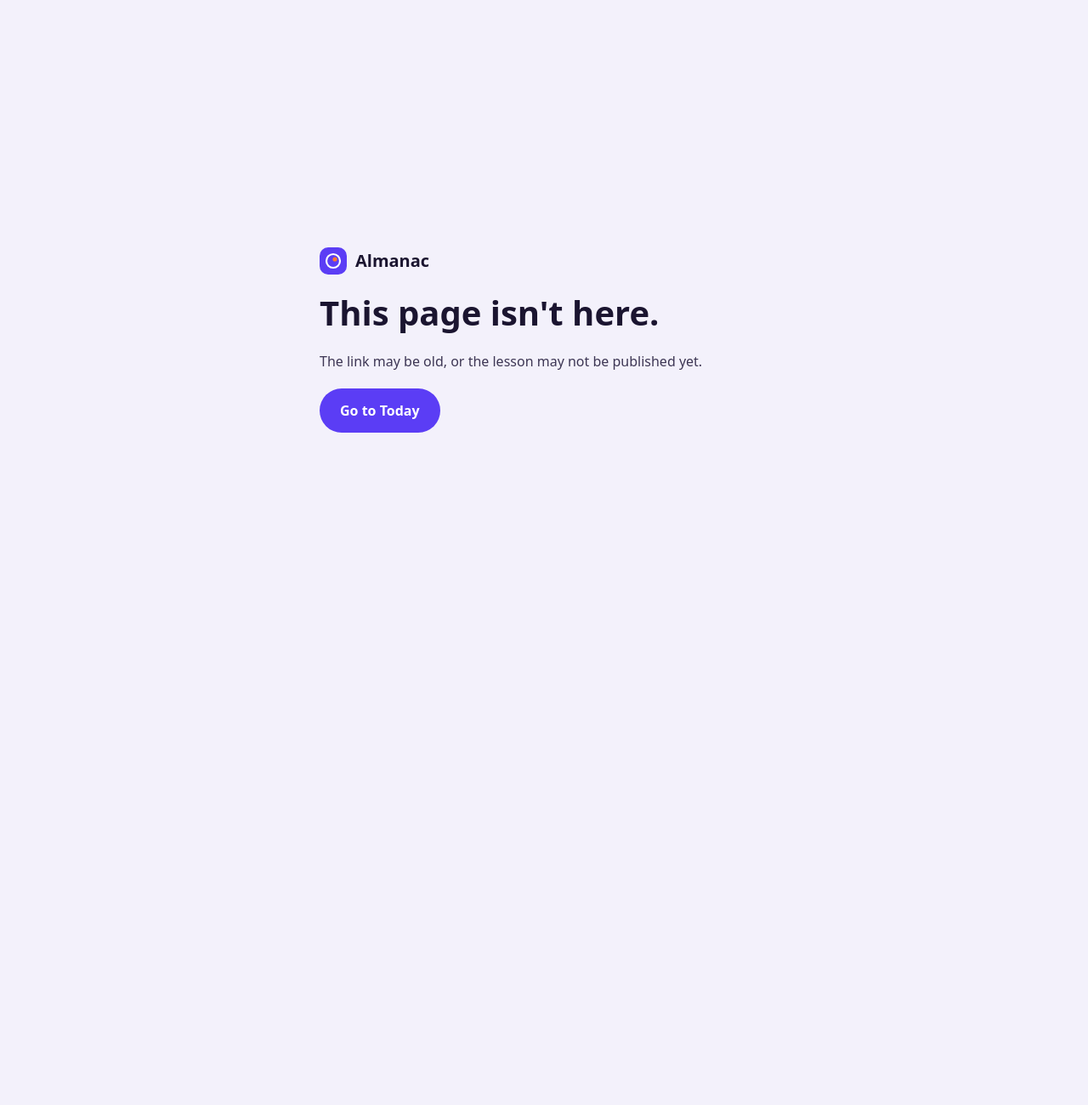
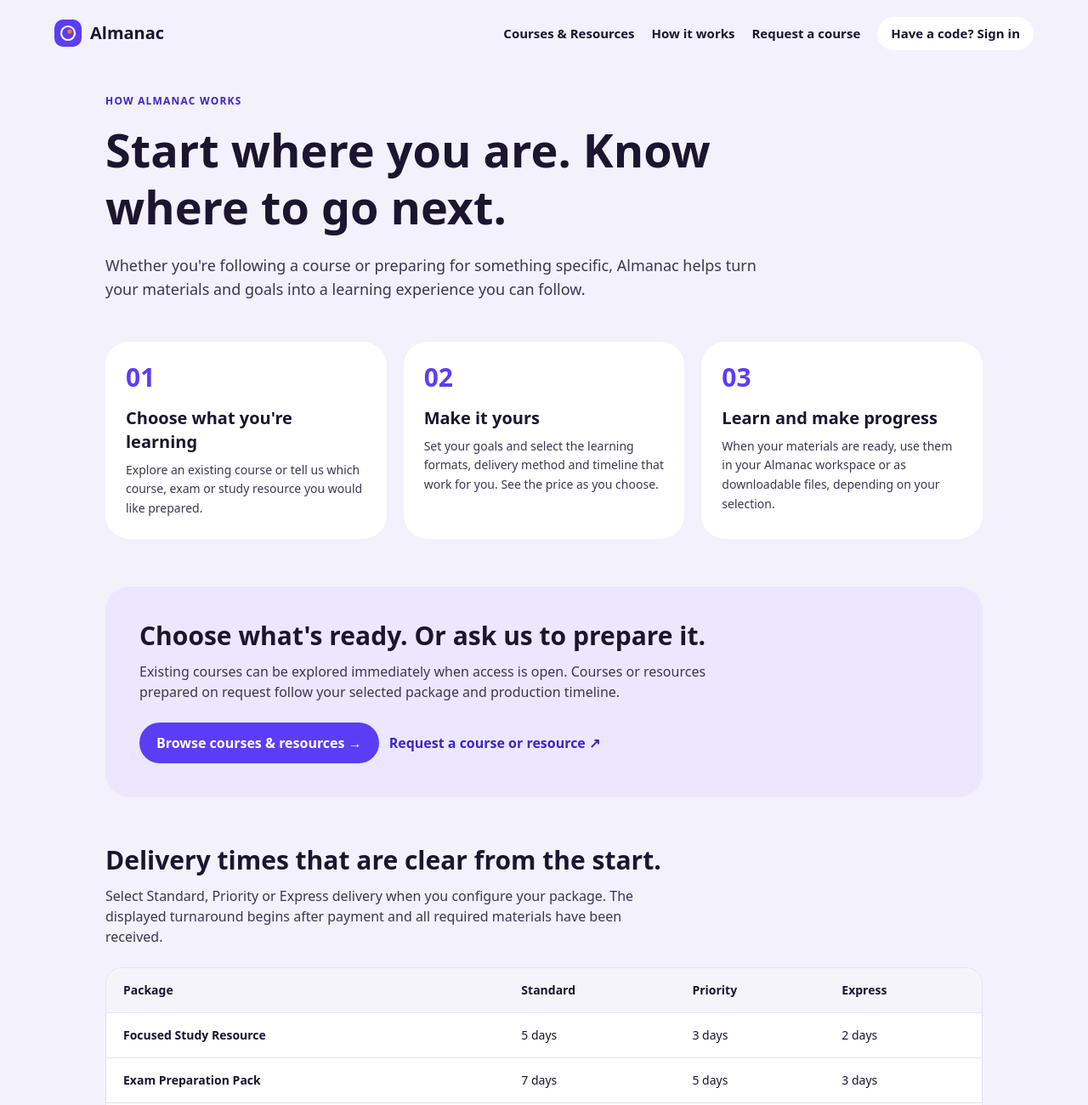
Before and after one commit to StudyMate-N/almanac, a Next.js app: page /how-it-works in a window 1280 px wide. Before the commit this address had no page. Shown: the top 1300 px of the page at 85% size. Before the commit the page ends 800 px from the top, so only its background shows below. Built offline with nearby package versions, Linux system fonts and the light colour scheme.

Commit message:
Add full How Almanac Works guide for ready-made and custom learning

```diff
--- /dev/null
+++ b/src/app/how-it-works/page.tsx
@@ -0,0 +1,67 @@
+import type { Metadata } from "next";
+import Link from "next/link";
+import { SiteHeader, SiteFooter } from "@/components/site/chrome";
+import { OFFERS } from "@/lib/learning-offers";
+
+export const metadata: Metadata = {
+  title: "How Almanac Works",
+  description: "Choose a course, personalize your learning materials, and follow a study experience built around your goals.",
+};
+
+const steps = [
+  ["Choose what you're learning", "Explore an existing course or tell us which course, exam or study resource you would like prepared."],
+  ["Make it yours", "Set your goals and select the learning formats, delivery method and timeline that work for you. See the price as you choose."],
+  ["Learn and make progress", "When your materials are ready, use them in your Almanac workspace or as downloadable files, depending on your selection."],
+] as const;
+
+export default function HowItWorksPage() {
+  return (
+    <div className="min-h-screen bg-ground text-ink">
+      <SiteHeader />
+      <main className="mx-auto max-w-[1080px] px-4 pb-24 pt-8 sm:px-6">
+        <p className="text-xs font-bold uppercase tracking-widest text-violet-700">How Almanac works</p>
+        <h1 className="mt-4 max-w-3xl font-display text-[42px] font-semibold leading-tight sm:text-[54px]">Start where you are. Know where to go next.</h1>
+        <p className="mt-5 max-w-3xl text-lg text-ink-body">Whether you're following a course or preparing for something specific, Almanac helps turn your materials and goals into a learning experience you can follow.</p>
+        <ol className="mt-12 grid gap-5 md:grid-cols-3">
+          {steps.map(([heading,body],i)=><li key={heading} className="rounded-tile bg-white p-6">
+            <span className="font-display text-3xl font-semibold text-violet">{String(i+1).padStart(2,"0")}</span>
+            <h2 className="mt-4 font-display text-xl font-semibold">{heading}</h2>
+            <p className="mt-2 text-sm leading-relaxed text-ink-body">{body}</p>
+          </li>)}
+        </ol>
+        <section className="mt-14 rounded-tile bg-lilac p-6 sm:p-10">
+          <h2 className="font-display text-3xl font-semibold">Choose what's ready. Or ask us to prepare it.</h2>
+          <p className="mt-3 max-w-2xl text-ink-body">Existing courses can be explored immediately when access is open. Courses or resources prepared on request follow your selected package and production timeline.</p>
+          <div className="mt-6 flex flex-wrap gap-3">
+            <Link href="/courses" className="inline-flex min-h-12 items-center rounded-full bg-violet px-5 font-bold text-white hover:bg-violet-600">Browse courses &amp; resources →</Link>
+            <Link href="/request" className="inline-flex min-h-12 items-center font-semibold text-violet-700 hover:underline">Request a course or resource ↗</Link>
+          </div>
+        </section>
+        <section className="mt-14">
+          <h2 className="font-display text-3xl font-semibold">Delivery times that are clear from the start.</h2>
+          <p className="mt-3 max-w-2xl text-ink-body">Select Standard, Priority or Express delivery when you configure your package. The displayed turnaround begins after payment and all required materials have been received.</p>
+          <div className="mt-6 overflow-x-auto rounded-card border border-hairline bg-white">
+            <table className="w-full min-w-[520px] text-left text-sm">
+              <thead className="bg-mist"><tr><th className="px-5 py-4">Package</th><th className="px-3 py-4">Standard</th><th className="px-3 py-4">Priority</th><th className="px-3 py-4">Express</th></tr></thead>
+              <tbody>
+                {(["resource","exam","course"] as const).map(k=><tr key={k} className="border-t border-hairline">
+                  <th className="px-5 py-4 font-semibold">{OFFERS[k].title}</th>
+                  <td className="px-3 py-4">{OFFERS[k].turnaround.standard} days</td>
+                  <td className="px-3 py-4">{OFFERS[k].turnaround.priority} days</td>
+                  <td className="px-3 py-4">{OFFERS[k].turnaround.express} days</td>
+                </tr>)}
+              </tbody>
+            </table>
+          </div>
+          <p className="mt-3 text-sm text-ink-muted">Some format and speed combinations have production limits and cannot be selected together. A confirmed delivery date follows payment and receipt of the necessary materials.</p>
+        </section>
+        <section className="mt-14">
+          <h2 className="font-display text-3xl font-semibold">Your materials, your way.</h2>
+          <p className="mt-3 max-w-3xl text-ink-body">Keep your lessons, practice, plans and progress in your workspace, request supported downloadable files, or choose both. Interactive practice, AI-supported tools where available, and progress tracking require workspace access.</p>
+          <p className="mt-3 text-sm text-ink-muted">Almanac materials are learning support. They do not replace required course texts, professional advice or assessments.</p>
+        </section>
+      </main>
+      <SiteFooter />
+    </div>
+  );
+}
```
